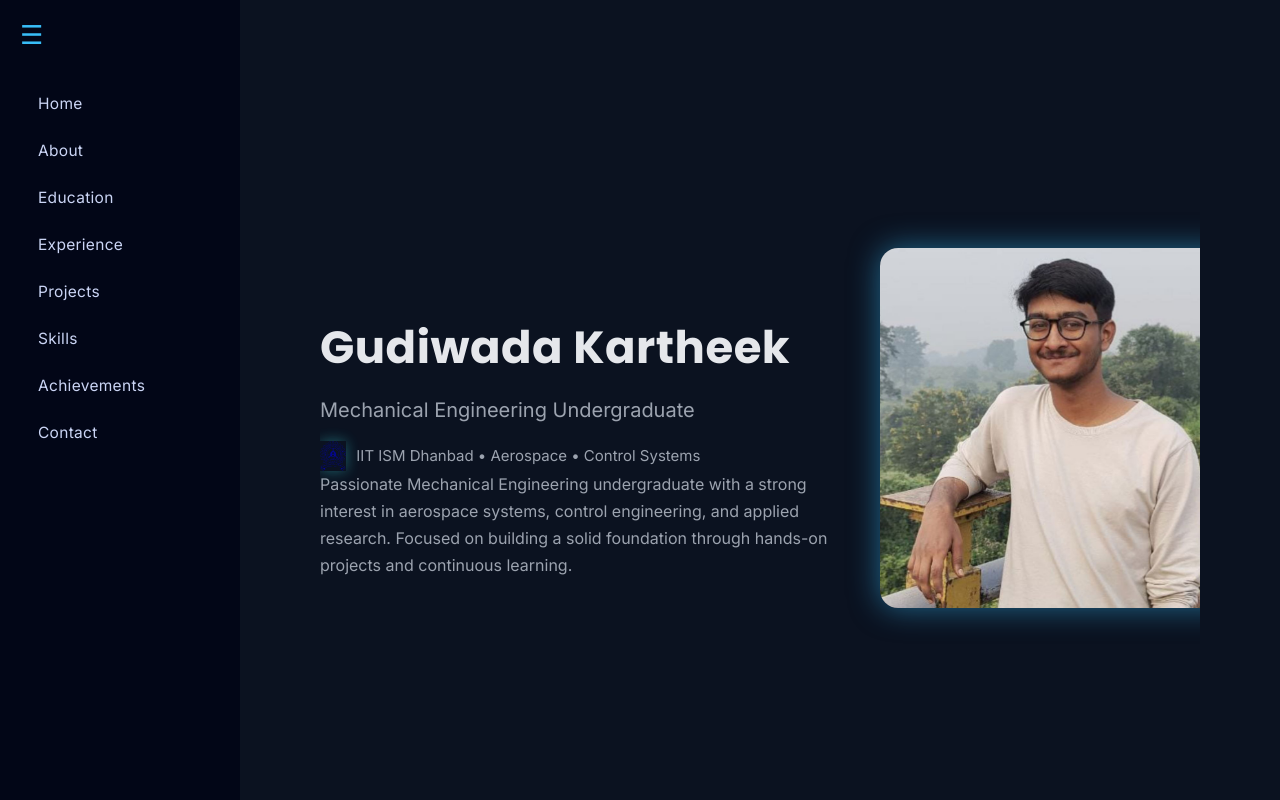
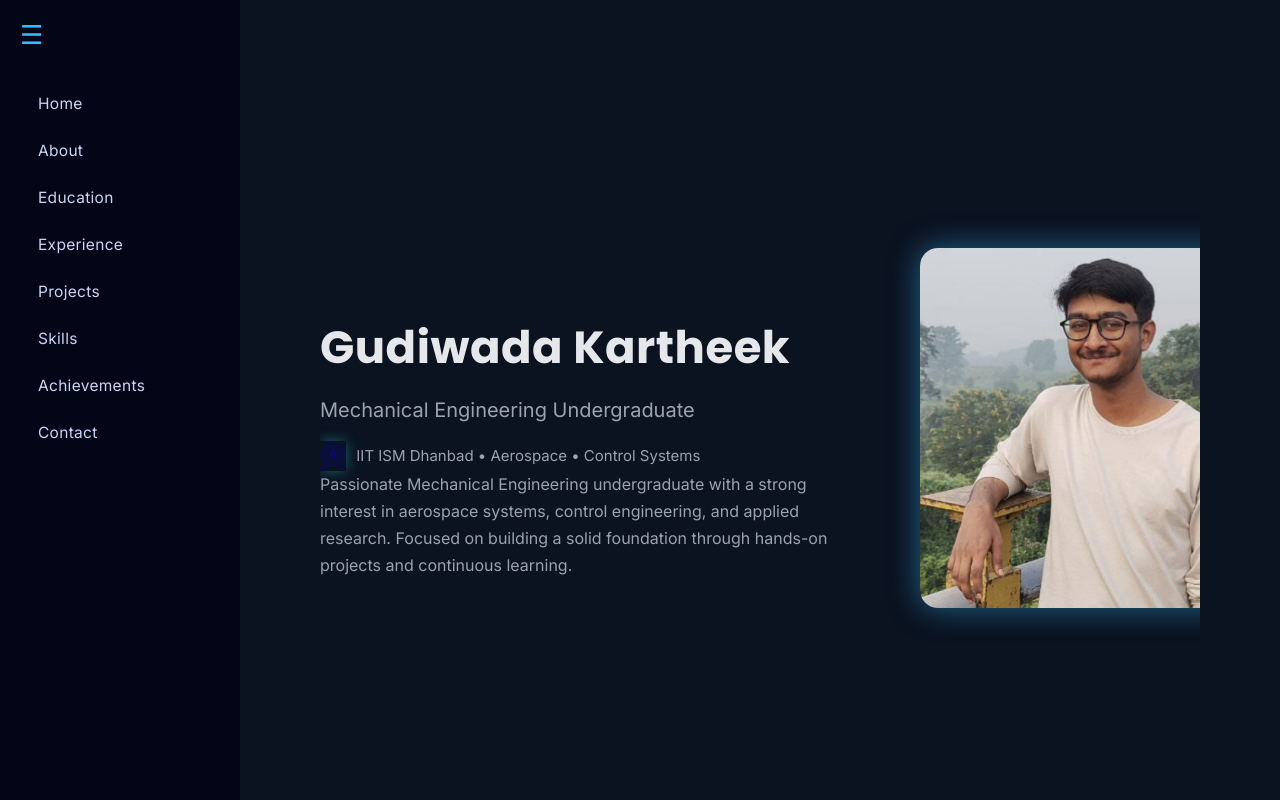
Before and after one commit to GudiwadaKartheek41/kartheek-portfolio, a plain HTML site: page index.html in a window 1280 px wide. Shown: the top 800 px of the page. Drawn offline with Linux system fonts and the light colour scheme; files whose address does not match are found by name.

Commit message:
Update style.css

```diff
--- a/css/style.css
+++ b/css/style.css
@@ -185,7 +185,7 @@ body {
   width: 360px;         /* ⬅️ increased width */
   border-radius: 18px;
 
-  right: -50px;         /* moves image RIGHT */
+  right: -90px;         /* moves image RIGHT */
   top: -50px;           /* moves image UP */
 
   object-fit: cover;
```
